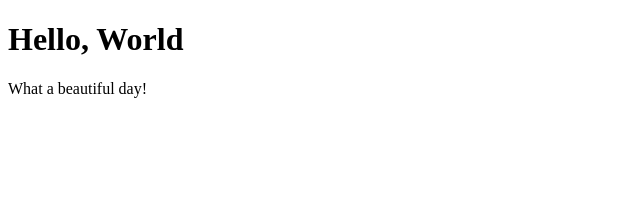
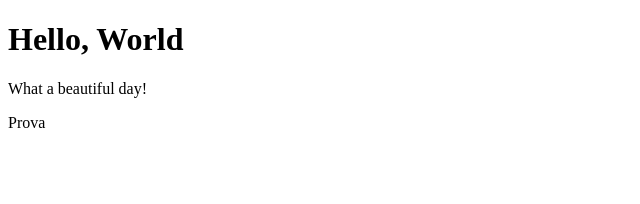
Before and after one commit to ChristianLestingi/React, a React (Create React App) app: page / in a window 1280 px wide. Shown: the top 204 px of the page, without its empty margins (0-640 px from the left). Built offline with nearby package versions, Linux system fonts and the light colour scheme.

Commit message:
Components/06 + esercizio vittorio

```diff
--- a/src/App.js
+++ b/src/App.js
@@ -2,12 +2,14 @@
 
 import React from "react"
 import { Hello } from "./Hello"
+import { Jokes } from "./Jokes";
 
 export class App extends React.Component {
   render() {
     return (
       <div>
         <Hello />
+        <Jokes jokes='Prova'/>
       </div>
     );
   }
--- /dev/null
+++ b/src/Jokes.js
@@ -0,0 +1,16 @@
+import React from "react";
+
+export class Jokes extends React.Component {
+  constructor(props) {
+    super(props);
+    this.state = { jokes: this.props.jokes };
+  }
+
+  render() {
+    return (
+      <div>
+        <p> {this.state.jokes}</p>
+      </div>
+    );
+  }
+}
```
Also changed, not shown: 1 other file (tests, documents, lock files or other folders).
